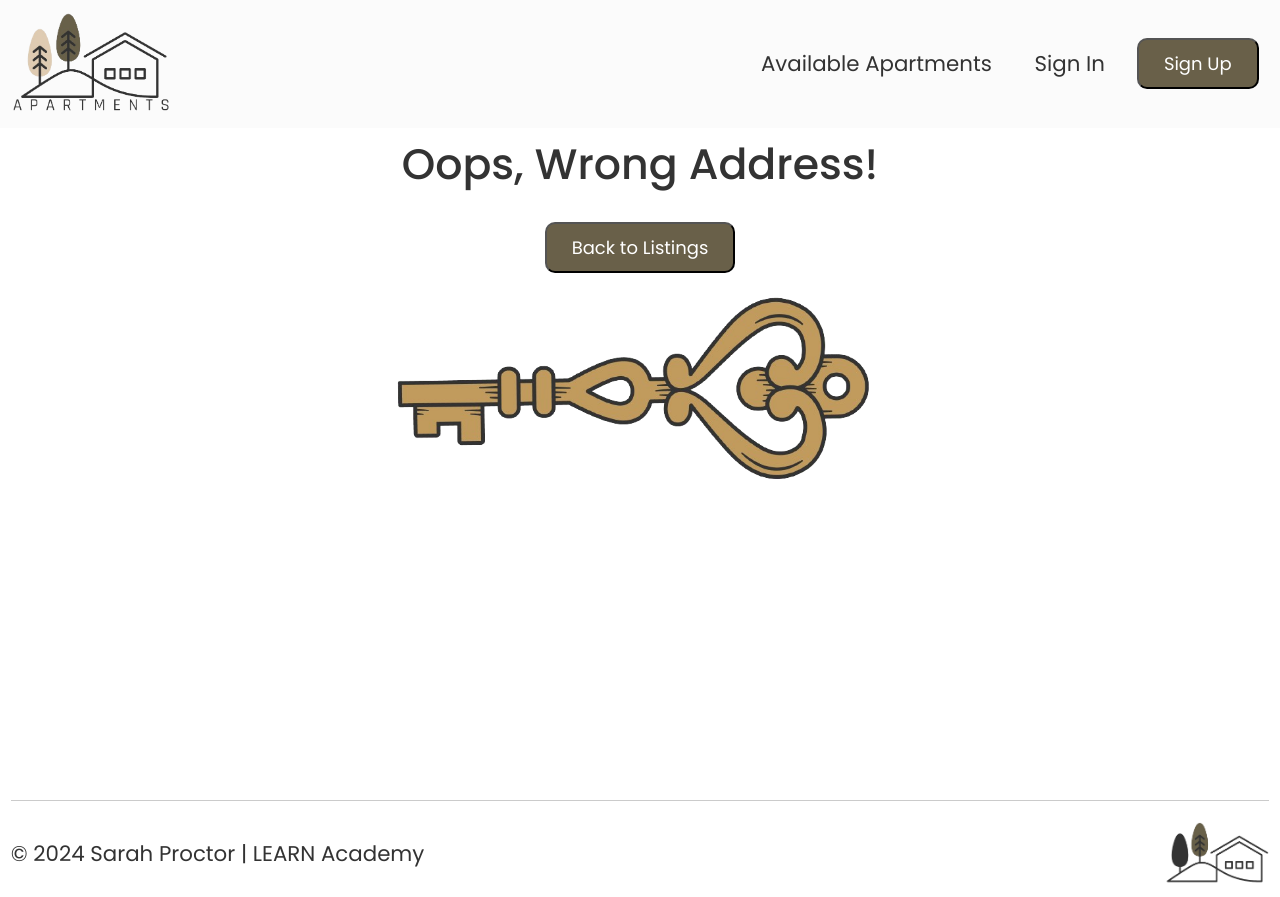
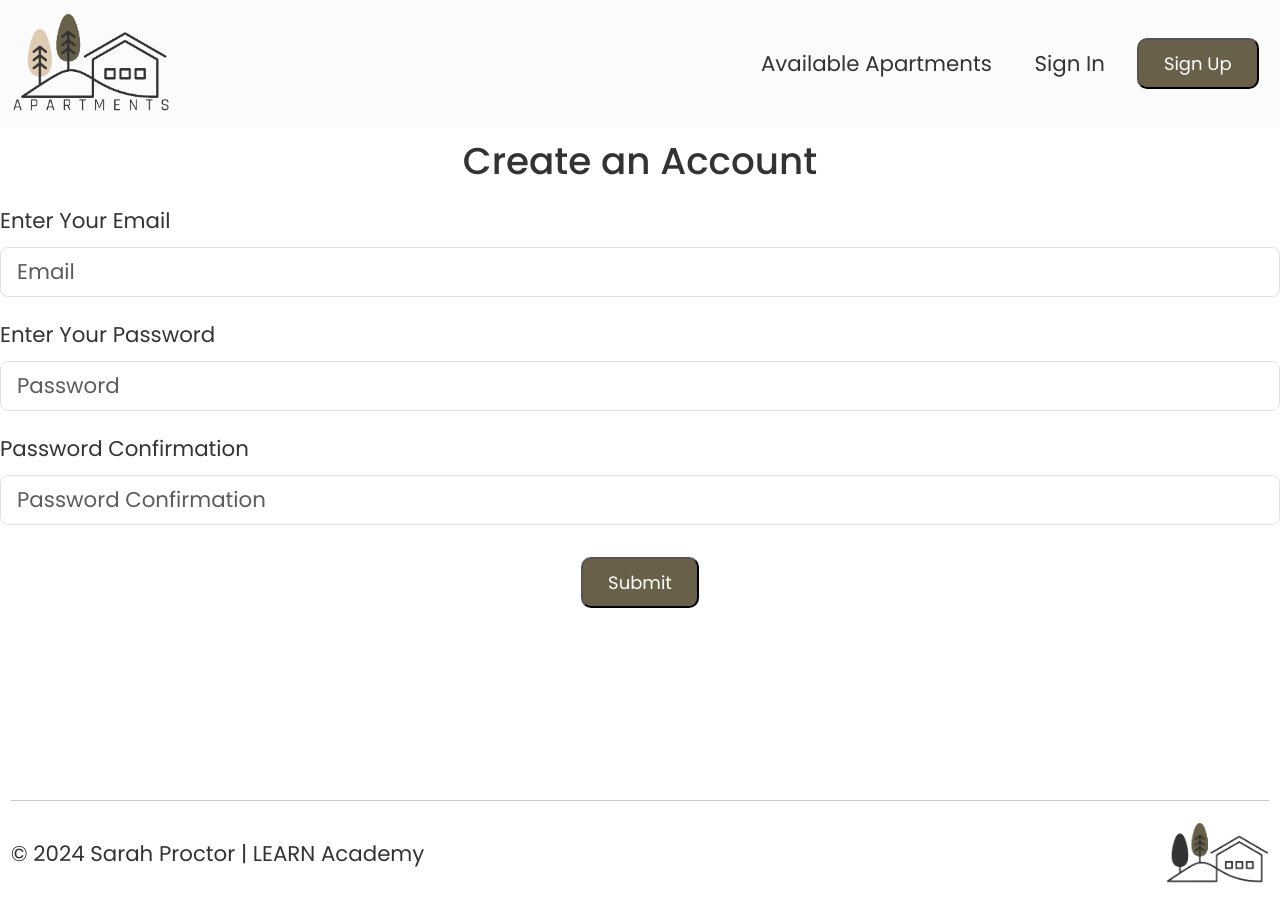
Before and after one commit to learn-academy-2024-alpha/apartment-app-frontend-super-awesome-sarah-team, a React (Create React App) app: page /signup in a window 1280 px wide. Built offline with nearby package versions, Linux system fonts and the light colour scheme.

Commit message:
:sparkles: adds signup page and passing tests

```diff
--- a/src/App.js
+++ b/src/App.js
@@ -1,25 +1,31 @@
-import React, { useState } from "react"
+import React, { useState, useEffect } from "react"
 import { Routes, Route } from "react-router-dom"
-import "./App.css"
 import Footer from "./components/Footer"
 import Header from "./components/Header"
-import ApartmentIndex from "./pages/ApartmentIndex.js"
-import ApartmentShow from "./pages/ApartmentShow.js"
-import Home from "./pages/Home.js"
-import NotFound from "./pages/NotFound.js"
+import ApartmentIndex from "./pages/ApartmentIndex"
+import ApartmentShow from "./pages/ApartmentShow"
+import Home from "./pages/Home"
+import MyApartments from "./pages/MyApartments"
+import NotFound from "./pages/NotFound"
+import SignIn from "./pages/SignIn"
+import SignUp from "./pages/SignUp"
+import "./App.css"
 
 import mockApartments from "./mockApartments.js"
-import SignIn from "./pages/SignIn.js"
 
 const App = () => {
   const [apartments, setApartments] = useState(mockApartments)
   const [user, setUser] = useState(null)
-  console.log(user)
+
+  useEffect(() => {
+    const loggedInUser = localStorage.getItem("user")
+    if (loggedInUser) {
+      setUser(JSON.parse(loggedInUser))
+    }
+  }, [])
 
   const signIn = async (user) => {
-    // send an external request in a try block
     try {
-      // fetch data
       const signInResponse = await fetch("http://localhost:3000/login", {
         method: "POST",
         headers: {
@@ -28,26 +34,62 @@ const App = () => {
         },
         body: JSON.stringify(user)
       })
-      // handle error from fetch
-      if (!signInResponse.ok) {
+      if (!signInResponse) {
         throw new Error(signInResponse.errors)
       }
-      // await arrival of payload
       const payload = await signInResponse.json()
-      // set token into browser storage
       localStorage.setItem("token", signInResponse.headers.get("Authorization"))
       localStorage.setItem("user", JSON.stringify(payload))
-      // set user
       setUser(payload)
-      // handle failure of promise to resolve
     } catch (error) {
-      console.error("Error fetching data:", error.message)
+      console.error("Error fetching user sign in request")
+    }
+  }
+  const signUp = async (user) => {
+    try {
+      const signUpResponse = await fetch("http://localhost:3000/signup", {
+        method: "POST",
+        headers: {
+          "Content-Type": "application/json",
+          Accept: "application/json"
+        },
+        body: JSON.stringify(user)
+      })
+      if (!signUpResponse) {
+        throw new Error(signUpResponse.errors)
+      }
+      const payload = await signUpResponse.json()
+      localStorage.setItem("token", signUpResponse.headers.get("Authorization"))
+      localStorage.setItem("user", JSON.stringify(payload))
+      setUser(payload)
+    } catch (error) {
+      console.error("Error fetching user sign up request")
+    }
+  }
+  const signOut = async () => {
+    try {
+      const signOutResponse = await fetch("http://localhost:3000/logout", {
+        method: "DELETE",
+        headers: {
+          "Content-Type": "application/json",
+          Authorization: localStorage.getItem("token")
+        }
+      })
+      if (!signOutResponse) {
+        throw new Error(signOutResponse.errors)
+      }
+      await signOutResponse.json()
+      setUser(null)
+      localStorage.removeItem("token")
+      localStorage.removeItem("user")
+    } catch (error) {
+      console.error("Error fetching user sign out request")
     }
   }
 
   return (
     <>
-      <Header />
+      <Header user={user} signOut={signOut} />
       <Routes>
         <Route path="/" element={<Home />} />
         <Route
@@ -58,7 +100,9 @@ const App = () => {
           path="/apartment/:id"
           element={<ApartmentShow apartments={apartments} />}
         />
+        <Route path="/my-apartments" element={<MyApartments />} />
         <Route path="/signin" element={<SignIn signIn={signIn} />} />
+        <Route path="/signup" element={<SignUp signIn={signIn} />} />
         <Route path="*" element={<NotFound />} />
       </Routes>
       <Footer />
--- /dev/null
+++ b/src/pages/SignUp.js
@@ -0,0 +1,77 @@
+import { useForm } from "react-hook-form"
+import { Form, FormGroup, Label } from "reactstrap"
+import { useNavigate } from "react-router-dom"
+
+const SignUp = ({ signUp }) => {
+  const navigate = useNavigate()
+
+  const {
+    register,
+    handleSubmit,
+    formState: { errors }
+  } = useForm()
+
+  const onSubmit = (newUser) => {
+    signUp({ user: newUser })
+    navigate("/")
+  }
+
+  return (
+    <div className="page-body page-height">
+      <h3 className="title-header center-content">Create an Account</h3>
+      <Form onSubmit={handleSubmit(onSubmit)} className="auth-form">
+        <FormGroup>
+          <Label for="email">Enter Your Email</Label>
+          <input
+            id="email"
+            name="email"
+            placeholder="Email"
+            type="email"
+            className="form-control"
+            {...register("email", { required: true })}
+          />
+          {errors.email && (
+            <span className="form-validations">Email is required</span>
+          )}
+        </FormGroup>
+        <FormGroup>
+          <Label for="password">Enter Your Password</Label>
+          <input
+            id="password"
+            name="password"
+            placeholder="Password"
+            type="password"
+            className="form-control"
+            {...register("password", { required: true })}
+          />
+          {errors.password && (
+            <span className="form-validations">Password is required</span>
+          )}
+        </FormGroup>
+        <FormGroup>
+          <Label for="password_confirmation">Password Confirmation</Label>
+          <input
+            id="password_confirmation"
+            name="password_confirmation"
+            placeholder="Password Confirmation"
+            type="password"
+            className="form-control"
+            {...register("password_confirmation", { required: true })}
+          />
+          {errors.confirmation && (
+            <span className="form-validations">
+              Password confirmation is required
+            </span>
+          )}
+        </FormGroup>
+        <div className="center-content">
+          <button onClick={handleSubmit} className="nav-button">
+            Submit
+          </button>
+        </div>
+      </Form>
+    </div>
+  )
+}
+
+export default SignUp
```
Also changed, not shown: 1 other file (tests, documents, lock files or other folders).
